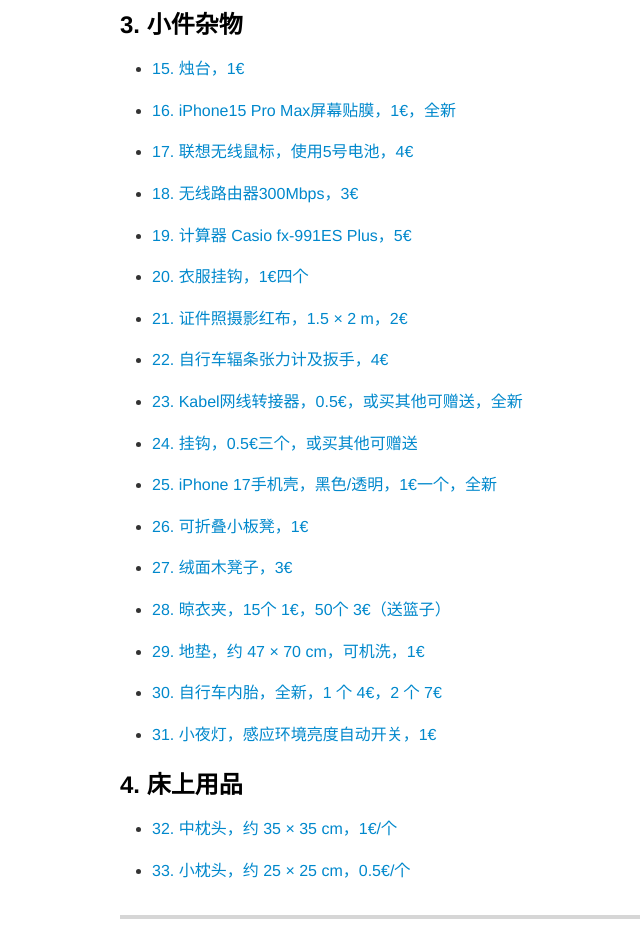
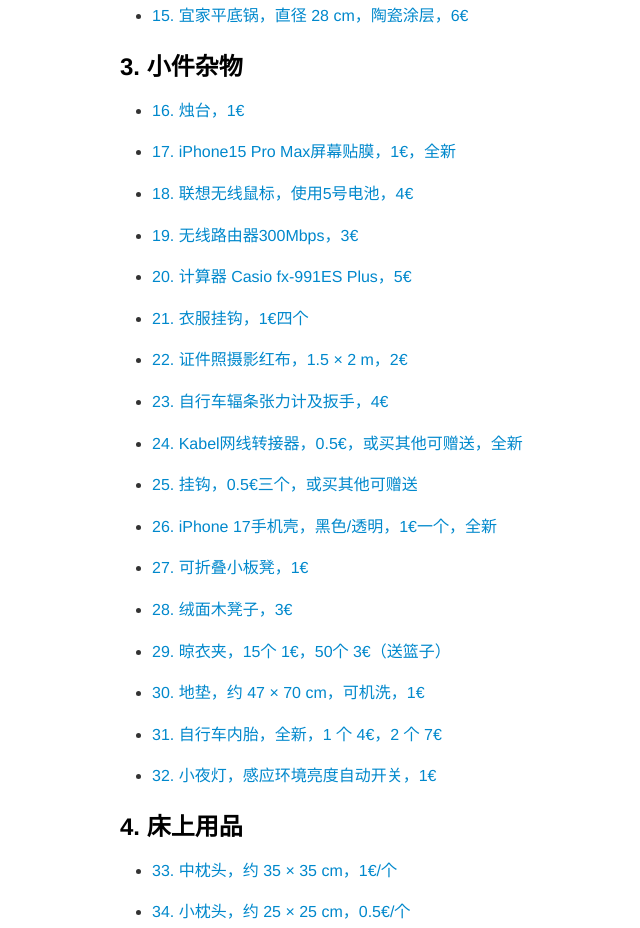
Before and after one commit to SYadda/syadda.github.io, a plain HTML site: page sell/index.html in a window 1280 px wide. Shown: the part 934-1862 px from the top of the page, without its empty margins (95-735 px from the left). Drawn offline with Linux system fonts and the light colour scheme.

Commit message:
List IKEA ceramic frying pan

```diff
--- a/sell/index.html
+++ b/sell/index.html
@@ -86,73 +86,75 @@
 <ul>
 <li><a href="#item-15">14. 玻璃杯，0.5€</a></li>
 </ul>
+<p><a id="toc-item-ikea-frying-pan"></a></p>
+<ul><li><a href="#item-ikea-frying-pan">15. 宜家平底锅，直径 28 cm，陶瓷涂层，6€</a></li></ul>
 <h3 id="3-小件杂物">3. 小件杂物 </h3>
 <p><a id="toc-item-16"></a></p>
 <ul>
-<li><a href="#item-16">15. 烛台，1€</a></li>
+<li><a href="#item-16">16. 烛台，1€</a></li>
 </ul>
 <p><a id="toc-item-17"></a></p>
 <ul>
-<li><a href="#item-17">16. iPhone15 Pro Max屏幕贴膜，1€，全新</a></li>
+<li><a href="#item-17">17. iPhone15 Pro Max屏幕贴膜，1€，全新</a></li>
 </ul>
 <p><a id="toc-item-18"></a></p>
 <ul>
-<li><a href="#item-18">17. 联想无线鼠标，使用5号电池，4€</a></li>
+<li><a href="#item-18">18. 联想无线鼠标，使用5号电池，4€</a></li>
 </ul>
 <p><a id="toc-item-19"></a></p>
 <ul>
-<li><a href="#item-19">18. 无线路由器300Mbps，3€</a></li>
+<li><a href="#item-19">19. 无线路由器300Mbps，3€</a></li>
 </ul>
 <p><a id="toc-item-20"></a></p>
 <ul>
-<li><a href="#item-20">19. 计算器 Casio fx-991ES Plus，5€</a></li>
+<li><a href="#item-20">20. 计算器 Casio fx-991ES Plus，5€</a></li>
 </ul>
 <p><a id="toc-item-21"></a></p>
 <ul>
-<li><a href="#item-21">20. 衣服挂钩，1€四个</a></li>
+<li><a href="#item-21">21. 衣服挂钩，1€四个</a></li>
 </ul>
 <p><a id="toc-item-22"></a></p>
 <ul>
-<li><a href="#item-22">21. 证件照摄影红布，1.5 × 2 m，2€</a></li>
+<li><a href="#item-22">22. 证件照摄影红布，1.5 × 2 m，2€</a></li>
 </ul>
 <p><a id="toc-item-23"></a></p>
 <ul>
-<li><a href="#item-23">22. 自行车辐条张力计及扳手，4€</a></li>
+<li><a href="#item-23">23. 自行车辐条张力计及扳手，4€</a></li>
 </ul>
 <p><a id="toc-item-24"></a></p>
 <ul>
-<li><a href="#item-24">23. Kabel网线转接器，0.5€，或买其他可赠送，全新</a></li>
+<li><a href="#item-24">24. Kabel网线转接器，0.5€，或买其他可赠送，全新</a></li>
 </ul>
 <p><a id="toc-item-25"></a></p>
 <ul>
-<li><a href="#item-25">24. 挂钩，0.5€三个，或买其他可赠送</a></li>
+<li><a href="#item-25">25. 挂钩，0.5€三个，或买其他可赠送</a></li>
 </ul>
 <p><a id="toc-item-26"></a></p>
 <ul>
-<li><a href="#item-26">25. iPhone 17手机壳，黑色/透明，1€一个，全新</a></li>
+<li><a href="#item-26">26. iPhone 17手机壳，黑色/透明，1€一个，全新</a></li>
 </ul>
 <p><a id="toc-item-27"></a></p>
-<ul><li><a href="#item-27">26. 可折叠小板凳，1€</a></li></ul>
+<ul><li><a href="#item-27">27. 可折叠小板凳，1€</a></li></ul>
 <p><a id="toc-item-28"></a></p>
 <ul>
-<li><a href="#item-28">27. 绒面木凳子，3€</a></li>
+<li><a href="#item-28">28. 绒面木凳子，3€</a></li>
 </ul>
 <p><a id="toc-item-29"></a></p>
-<ul><li><a href="#item-29">28. 晾衣夹，15个 1€，50个 3€（送篮子）</a></li></ul>
+<ul><li><a href="#item-29">29. 晾衣夹，15个 1€，50个 3€（送篮子）</a></li></ul>
 <p><a id="toc-item-floor-mat"></a></p>
-<ul><li><a href="#item-floor-mat">29. 地垫，约 47 × 70 cm，可机洗，1€</a></li></ul>
+<ul><li><a href="#item-floor-mat">30. 地垫，约 47 × 70 cm，可机洗，1€</a></li></ul>
 <p><a id="toc-item-bike-inner-tube"></a></p>
-<ul><li><a href="#item-bike-inner-tube">30. 自行车内胎，全新，1 个 4€，2 个 7€</a></li></ul>
+<ul><li><a href="#item-bike-inner-tube">31. 自行车内胎，全新，1 个 4€，2 个 7€</a></li></ul>
 <p><a id="toc-item-night-light"></a></p>
-<ul><li><a href="#item-night-light">31. 小夜灯，感应环境亮度自动开关，1€</a></li></ul>
+<ul><li><a href="#item-night-light">32. 小夜灯，感应环境亮度自动开关，1€</a></li></ul>
 <h3 id="4-床上用品">4. 床上用品 </h3>
 <p><a id="toc-item-30"></a></p>
 <ul>
-<li><a href="#item-30">32. 中枕头，约 35 × 35 cm，1€/个</a></li>
+<li><a href="#item-30">33. 中枕头，约 35 × 35 cm，1€/个</a></li>
 </ul>
 <p><a id="toc-item-31"></a></p>
 <ul>
-<li><a href="#item-30">33. 小枕头，约 25 × 25 cm，0.5€/个</a></li>
+<li><a href="#item-30">34. 小枕头，约 25 × 25 cm，0.5€/个</a></li>
 </ul>
 <hr>
 <h2 id="图片详情">图片详情 </h2>
@@ -219,86 +221,90 @@
 <h3 id="15-玻璃杯05">14. 玻璃杯，0.5€ </h3>
 <p><a href="#toc-item-15">↑ 返回该商品目录</a></p>
 <p><img src="IMG_6865.jpeg" alt="玻璃杯"></p>
+<p><a id="item-ikea-frying-pan"></a></p>
+<h3>15. 宜家平底锅，直径 28 cm，陶瓷涂层，6€</h3>
+<p><a href="#toc-item-ikea-frying-pan">↑ 返回该商品目录</a></p>
+<p><img src="ikea-frying-pan.jpg" alt="宜家 28 cm 陶瓷涂层平底锅"></p>
 <h2 id="3-小件杂物-1">3. 小件杂物 </h2>
 <p><a id="item-16"></a></p>
-<h3 id="16-烛台1">15. 烛台，1€ </h3>
+<h3 id="16-烛台1">16. 烛台，1€ </h3>
 <p><a href="#toc-item-16">↑ 返回该商品目录</a></p>
 <p><img src="IMG_6838.jpeg" alt="烛台"></p>
 <p><a id="item-17"></a></p>
-<h3 id="17-iphone15-pro-max屏幕贴膜1全新">16. iPhone15 Pro Max屏幕贴膜，1€，全新 </h3>
+<h3 id="17-iphone15-pro-max屏幕贴膜1全新">17. iPhone15 Pro Max屏幕贴膜，1€，全新 </h3>
 <p><a href="#toc-item-17">↑ 返回该商品目录</a></p>
 <p><img src="IMG_6810.jpeg" alt="iPhone15 Pro Max屏幕贴膜"></p>
 <p><a id="item-18"></a></p>
-<h3 id="18-联想无线鼠标使用5号电池4">17. 联想无线鼠标，使用5号电池，4€ </h3>
+<h3 id="18-联想无线鼠标使用5号电池4">18. 联想无线鼠标，使用5号电池，4€ </h3>
 <p><a href="#toc-item-18">↑ 返回该商品目录</a></p>
 <p><img src="IMG_6813.jpeg" alt="联想无线鼠标"></p>
 <p><img src="IMG_6814.jpeg" alt="联想无线鼠标"></p>
 <p><a id="item-19"></a></p>
-<h3 id="19-无线路由器300mbps3">18. 无线路由器300Mbps，3€ </h3>
+<h3 id="19-无线路由器300mbps3">19. 无线路由器300Mbps，3€ </h3>
 <p><a href="#toc-item-19">↑ 返回该商品目录</a></p>
 <p><img src="IMG_6894.jpeg" alt="无线路由器300Mbps"></p>
 <p><a id="item-20"></a></p>
-<h3 id="20-计算器-casio-fx-991es-plus5">19. 计算器 Casio fx-991ES Plus，5€ </h3>
+<h3 id="20-计算器-casio-fx-991es-plus5">20. 计算器 Casio fx-991ES Plus，5€ </h3>
 <p><a href="#toc-item-20">↑ 返回该商品目录</a></p>
 <p><img src="IMG_6816.jpeg" alt="计算器 Casio fx-991ES Plus"></p>
 <p><a id="item-21"></a></p>
-<h3 id="21-衣服挂钩1四个">20. 衣服挂钩，1€四个 </h3>
+<h3 id="21-衣服挂钩1四个">21. 衣服挂钩，1€四个 </h3>
 <p><a href="#toc-item-21">↑ 返回该商品目录</a></p>
 <p><img src="IMG_6818.jpeg" alt="衣服挂钩"></p>
 <p><a id="item-22"></a></p>
-<h3 id="22-证件照摄影红布15--2-m2">21. 证件照摄影红布，1.5 × 2 m，2€ </h3>
+<h3 id="22-证件照摄影红布15--2-m2">22. 证件照摄影红布，1.5 × 2 m，2€ </h3>
 <p><a href="#toc-item-22">↑ 返回该商品目录</a></p>
 <p><img src="IMG_6823.jpeg" alt="证件照摄影红布"></p>
 <p><a id="item-23"></a></p>
-<h3 id="23-自行车辐条张力计及扳手4">22. 自行车辐条张力计及扳手，4€ </h3>
+<h3 id="23-自行车辐条张力计及扳手4">23. 自行车辐条张力计及扳手，4€ </h3>
 <p><a href="#toc-item-23">↑ 返回该商品目录</a></p>
 <p><img src="IMG_6826.jpeg" alt="自行车辐条张力计及扳手"></p>
 <p><a id="item-24"></a></p>
-<h3 id="24-kabel网线转接器05或买其他可赠送全新">23. Kabel网线转接器，0.5€，或买其他可赠送，全新 </h3>
+<h3 id="24-kabel网线转接器05或买其他可赠送全新">24. Kabel网线转接器，0.5€，或买其他可赠送，全新 </h3>
 <p><a href="#toc-item-24">↑ 返回该商品目录</a></p>
 <p><img src="IMG_6829.jpeg" alt="Kabel网线转接器"></p>
 <p><a id="item-25"></a></p>
-<h3 id="25-挂钩05三个或买其他可赠送">24. 挂钩，0.5€三个，或买其他可赠送 </h3>
+<h3 id="25-挂钩05三个或买其他可赠送">25. 挂钩，0.5€三个，或买其他可赠送 </h3>
 <p><a href="#toc-item-25">↑ 返回该商品目录</a></p>
 <p><img src="IMG_6831.jpeg" alt="挂钩"></p>
 <p><a id="item-26"></a></p>
-<h3 id="26-iphone-17手机壳黑色透明1一个全新">25. iPhone 17手机壳，黑色/透明，1€一个，全新 </h3>
+<h3 id="26-iphone-17手机壳黑色透明1一个全新">26. iPhone 17手机壳，黑色/透明，1€一个，全新 </h3>
 <p><a href="#toc-item-26">↑ 返回该商品目录</a></p>
 <p><img src="IMG_6832.jpeg" alt="iPhone 17手机壳"></p>
 <p><a id="item-27"></a></p>
-<h3>26. 可折叠小板凳，1€</h3>
+<h3>27. 可折叠小板凳，1€</h3>
 <p><a href="#toc-item-27">↑ 返回该商品目录</a></p>
 <p><img src="folding-stool.jpg" alt="可折叠小板凳"></p>
 <p><a id="item-28"></a></p>
-<h3>27. 绒面木凳子，3€</h3>
+<h3>28. 绒面木凳子，3€</h3>
 <p><a href="#toc-item-28">↑ 返回该商品目录</a></p>
 <p>长 58 厘米，宽 36 厘米，高 45 厘米。</p>
 <p><img src="velvet-wood-stool.jpg" alt="绒面木凳子"></p>
 <p><a id="item-29"></a></p>
-<h3>28. 晾衣夹，15个 1€，50个 3€（送篮子）</h3>
+<h3>29. 晾衣夹，15个 1€，50个 3€（送篮子）</h3>
 <p><a href="#toc-item-29">↑ 返回该商品目录</a></p>
 <p><img src="clothespins-basket.jpg" alt="篮子里的彩色晾衣夹"></p>
 <p><img src="clothespins-colors.jpg" alt="摊开排列的彩色晾衣夹"></p>
 <p><a id="item-floor-mat"></a></p>
-<h3>29. 地垫，约 47 × 70 cm，可机洗，1€</h3>
+<h3>30. 地垫，约 47 × 70 cm，可机洗，1€</h3>
 <p><a href="#toc-item-floor-mat">↑ 返回该商品目录</a></p>
 <p><img src="floor-mat.jpg" alt="棕色地垫"></p>
 <p><a id="item-bike-inner-tube"></a></p>
-<h3>30. 自行车内胎，全新，1 个 4€，2 个 7€</h3>
+<h3>31. 自行车内胎，全新，1 个 4€，2 个 7€</h3>
 <p><a href="#toc-item-bike-inner-tube">↑ 返回该商品目录</a></p>
 <p>FISCHER 28 英寸，包装标注 37/47-622，40 mm 法式气嘴（SV）。</p>
 <p><img src="bike-inner-tube.jpg" alt="FISCHER 自行车内胎及包装规格"></p>
 <p><a id="item-night-light"></a></p>
-<h3>31. 小夜灯，感应环境亮度自动开关，1€</h3>
+<h3>32. 小夜灯，感应环境亮度自动开关，1€</h3>
 <p><a href="#toc-item-night-light">↑ 返回该商品目录</a></p>
 <p>DALEN DL-N008，双扁脚插头。</p>
 <p><img src="night-light-front.jpg" alt="小夜灯正面"></p>
 <p><img src="night-light-back.jpg" alt="小夜灯背面及双扁脚插头"></p>
 <h2 id="4-床上用品-1">4. 床上用品 </h2>
 <p><a id="item-30"></a></p>
-<h3 id="30-中枕头约-35--35-cm1个">32. 中枕头，约 35 × 35 cm，1€/个 </h3>
+<h3 id="30-中枕头约-35--35-cm1个">33. 中枕头，约 35 × 35 cm，1€/个 </h3>
 <p>仅剩右下角两个红色的</p>
-<h3 id="31-小枕头约-25--25-cm05个">33. 小枕头，约 25 × 25 cm，0.5€/个 </h3>
+<h3 id="31-小枕头约-25--25-cm05个">34. 小枕头，约 25 × 25 cm，0.5€/个 </h3>
 <p>左上角的两个</p>
 <p><a href="#toc-item-30">↑ 返回该商品目录</a></p>
 <p><img src="IMG_6255.jpeg" alt="中、小枕头合照"></p>
```
Also changed, not shown: sell/ikea-frying-pan.jpg (added), 1 other file.
